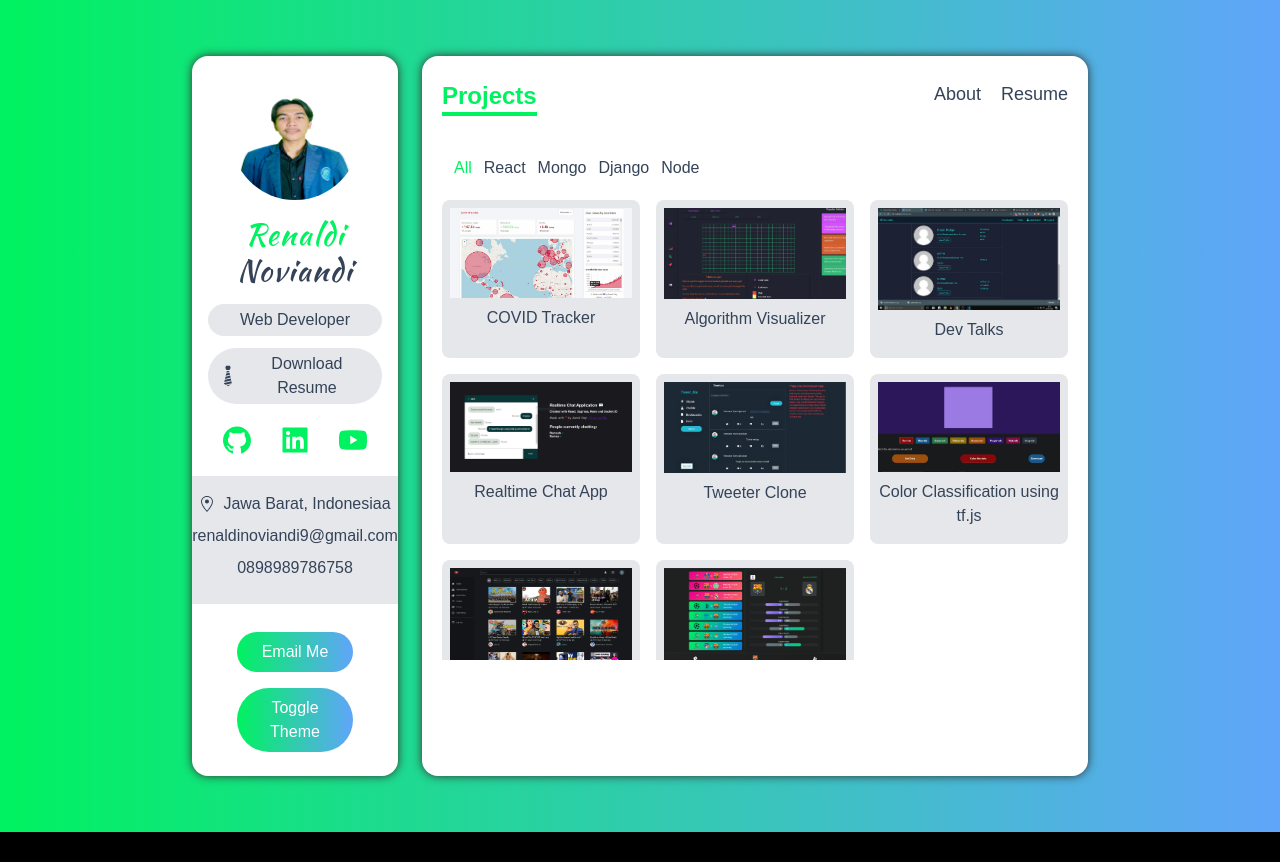
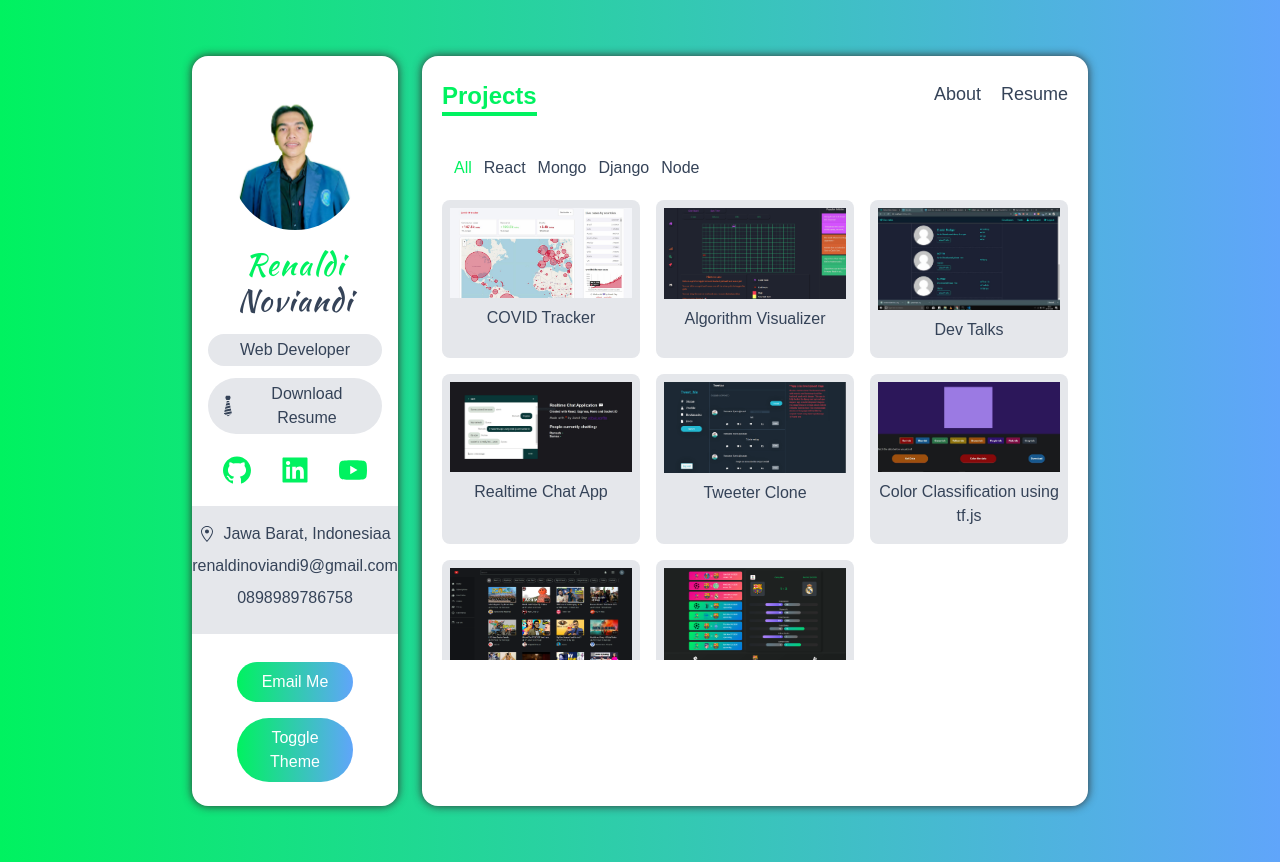
Before and after one commit to renaldin/portfolio-next-tsx, a Next.js app: page /projects in a window 1280 px wide. Before the commit the page ends 832 px from the top, so only its background shows below. Built offline with nearby package versions, Linux system fonts and the light colour scheme.

Commit message:
optimize image

```diff
--- a/components/ProjectCard.tsx
+++ b/components/ProjectCard.tsx
@@ -2,6 +2,7 @@ import { FunctionComponent, useState } from "react"
 import { AiFillGithub, AiFillProject } from "react-icons/ai"
 import { MdClose } from "react-icons/md"
 import { IProject } from "../type"
+import Image from "next/image"
 
 const ProjectCard: FunctionComponent<{
     project: IProject
@@ -15,13 +16,15 @@ const ProjectCard: FunctionComponent<{
 
         return (
             <div>
-                <img src={image_path} alt={name} className="cursor-pointer" onClick={() => setShowDetail(true)} />
+                <Image src={image_path} alt={name} className="cursor-pointer" onClick={() => setShowDetail(true)} layout="responsive" height='150' width='300' />
+                {/* <img src={image_path} alt={name} className="cursor-pointer" onClick={() => setShowDetail(true)} /> */}
                 <p className="my-2 text-center">{name}</p>
 
                 {showDetail && (
                     <div className="grid md:grid-cols-2 absolute top-0 left-0 z-10 h-auto w-full gap-x-12 text-black bg-gray-100 dark:text-white dark:bg-dark-100 p-2">
                         <div>
-                            <img src={image_path} alt={name} className="cursor-pointer" />
+                            {/* <img src={image_path} alt={name} className="cursor-pointer" /> */}
+                            <Image src={image_path} alt={name} layout="responsive" height='150' width='300' />
                             <div className="flex justify-center my-4 space-x-3">
                                 <a href={github_url} className="flex items-center px-4 py-2 space-x-2 text-lg bg-gray-200 dark:bg-dark-200">
                                     <AiFillGithub /> <span>Github</span>
--- a/components/Sidebar.tsx
+++ b/components/Sidebar.tsx
@@ -2,6 +2,7 @@ import { AiFillGithub, AiFillLinkedin, AiFillYoutube } from 'react-icons/ai'
 import { GoLocation } from 'react-icons/go'
 import { GiTie } from 'react-icons/gi'
 import { useTheme } from 'next-themes'
+import Image from 'next/image'
 
 const Sidebar = () => {
     const { theme, setTheme } = useTheme()
@@ -12,7 +13,7 @@ const Sidebar = () => {
 
     return (
         <div>
-            <img src="/images/avatar.jpeg" className='w-32 h-32 rounded-full mx-auto' alt="Avatar" />
+            <Image src="/images/avatar.jpeg" className='w-32 h-32 rounded-full mx-auto' alt="Avatar" layout="intrinsic" quality='100' width='128' height='128' />
             <h3 className='my-4 text-3xl font-medium tracking-wider font-kaushan'>
                 <span className='text-green'>Renaldi </span>
                 Noviandi
```
